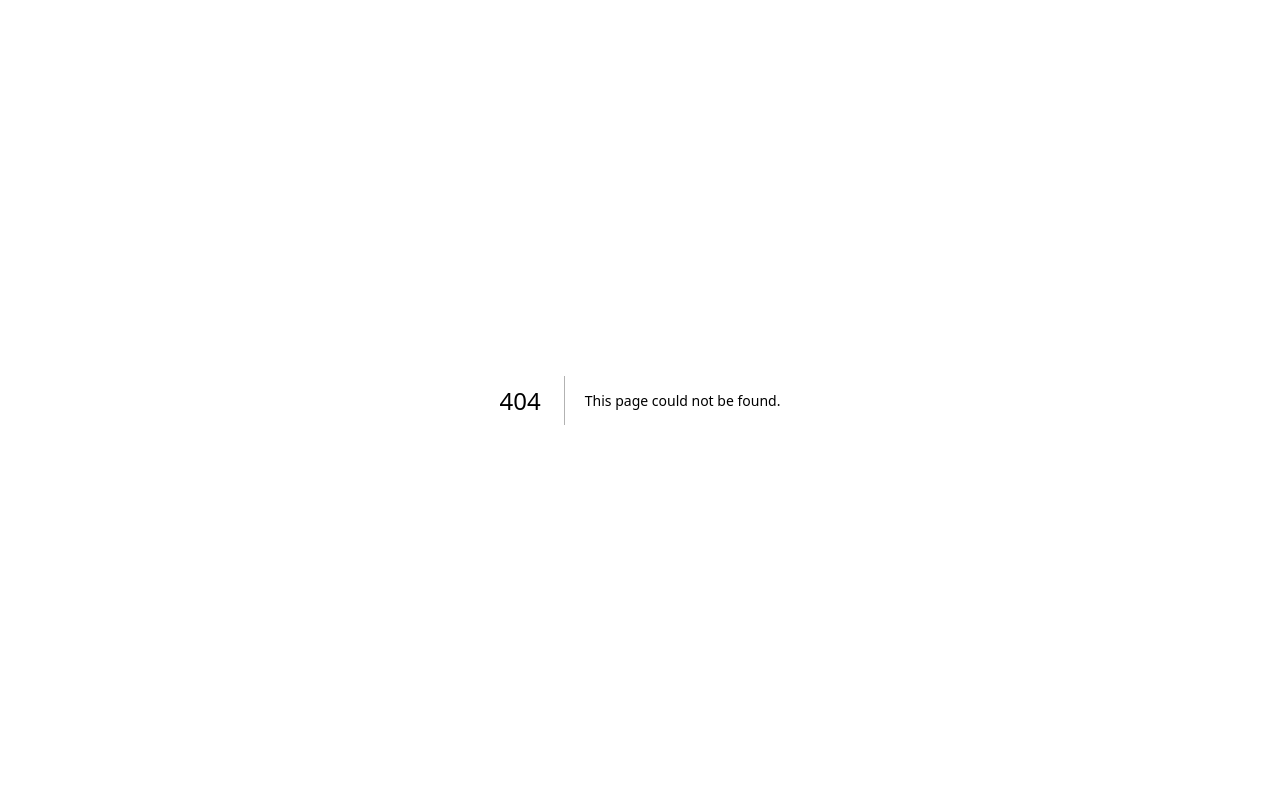
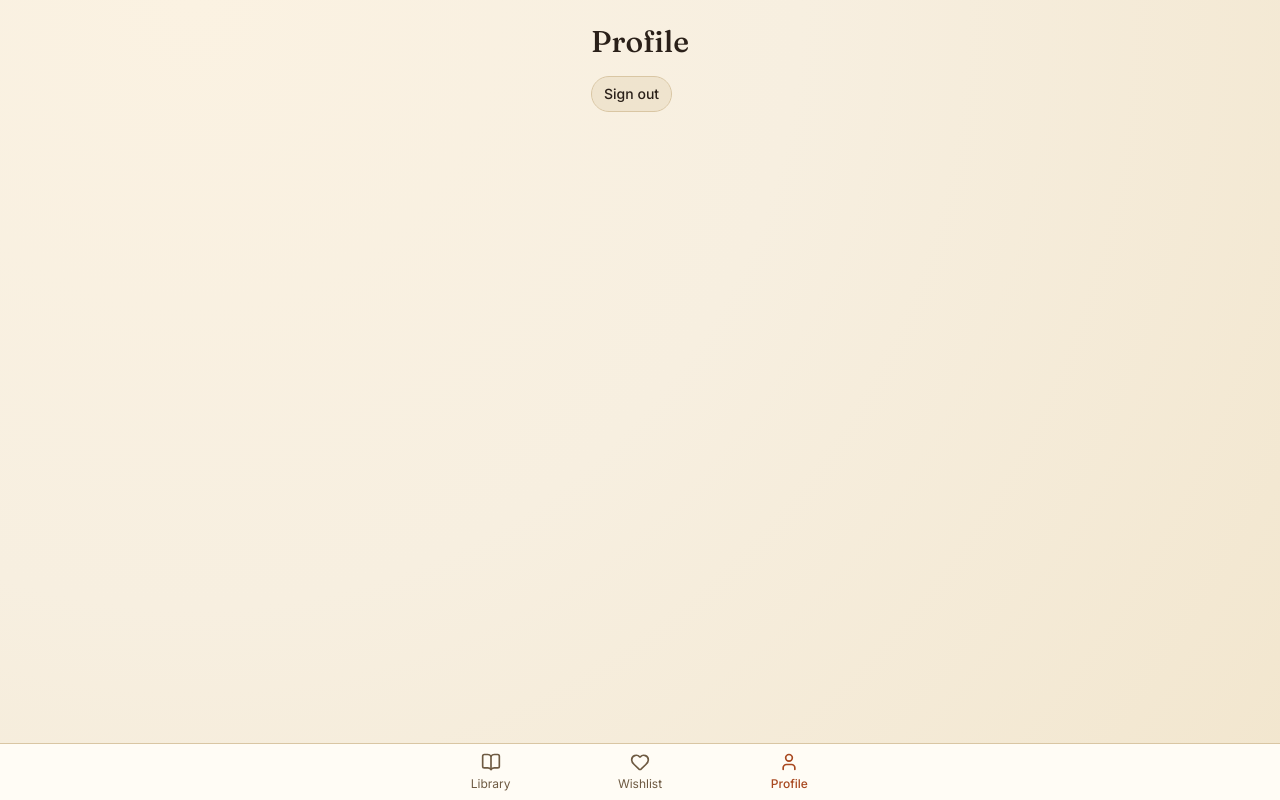
Before and after one commit to pshowell23/ccbs-library, a Next.js app: page /profile in a window 1280 px wide. Before the commit this address had no page. Built offline with nearby package versions, Linux system fonts and the light colour scheme.

Commit message:
Add toolbar

```diff
--- a/package.json
+++ b/package.json
@@ -17,6 +17,7 @@
     "class-variance-authority": "^0.7.1",
     "clsx": "^2.1.1",
     "cn": "^0.4.0",
+    "lucide-react": "^1.52.0",
     "next": "16.3.1",
     "react": "19.2.8",
     "react-dom": "19.2.8",
--- /dev/null
+++ b/src/app/(app)/layout.tsx
@@ -0,0 +1,10 @@
+import { TabBar } from "@/components/tab-bar";
+
+export default function AppLayout({ children }: { children: React.ReactNode }) {
+  return (
+    <>
+      <div className="mx-auto max-w-md px-4 pb-24 pt-6">{children}</div>
+      <TabBar />
+    </>
+  );
+}
--- /dev/null
+++ b/src/app/(app)/profile/page.tsx
@@ -0,0 +1,15 @@
+import { signOut } from "@/app/actions";
+import { Button } from "@/components/ui/button";
+
+export default function ProfilePage() {
+  return (
+    <div className="space-y-4">
+      <h1 className="font-heading text-3xl">Profile</h1>
+      <form action={signOut}>
+        <Button type="submit" variant="outline">
+          Sign out
+        </Button>
+      </form>
+    </div>
+  );
+}
--- /dev/null
+++ b/src/app/(app)/wishlist/page.tsx
@@ -0,0 +1,3 @@
+export default function WishlistPage() {
+  return <h1 className="font-heading text-3xl">Wishlist</h1>;
+}
--- /dev/null
+++ b/src/components/tab-bar.tsx
@@ -0,0 +1,42 @@
+"use client";
+
+import Link from "next/link";
+import { usePathname } from "next/navigation";
+import { BookOpen, Heart, User } from "lucide-react";
+import { cn } from "@/lib/utils";
+
+const tabs = [
+  { href: "/", label: "Library", icon: BookOpen },
+  { href: "/wishlist", label: "Wishlist", icon: Heart },
+  { href: "/profile", label: "Profile", icon: User },
+];
+
+export function TabBar() {
+  const pathname = usePathname();
+
+  return (
+    <nav className="fixed inset-x-0 bottom-0 border-t bg-card pb-[env(safe-area-inset-bottom)]">
+      <ul className="mx-auto flex max-w-md">
+        {tabs.map(({ href, label, icon: Icon }) => {
+          const active =
+            href === "/" ? pathname === "/" : pathname.startsWith(href);
+          return (
+            <li key={href} className="flex-1">
+              <Link
+                href={href}
+                aria-current={active ? "page" : undefined}
+                className={cn(
+                  "flex flex-col items-center gap-1 py-2 text-xs",
+                  active ? "font-medium text-primary" : "text-muted-foreground",
+                )}
+              >
+                <Icon className="size-5" aria-hidden />
+                {label}
+              </Link>
+            </li>
+          );
+        })}
+      </ul>
+    </nav>
+  );
+}
```
Also changed, not shown: 1 other file (tests, documents, lock files or other folders).
